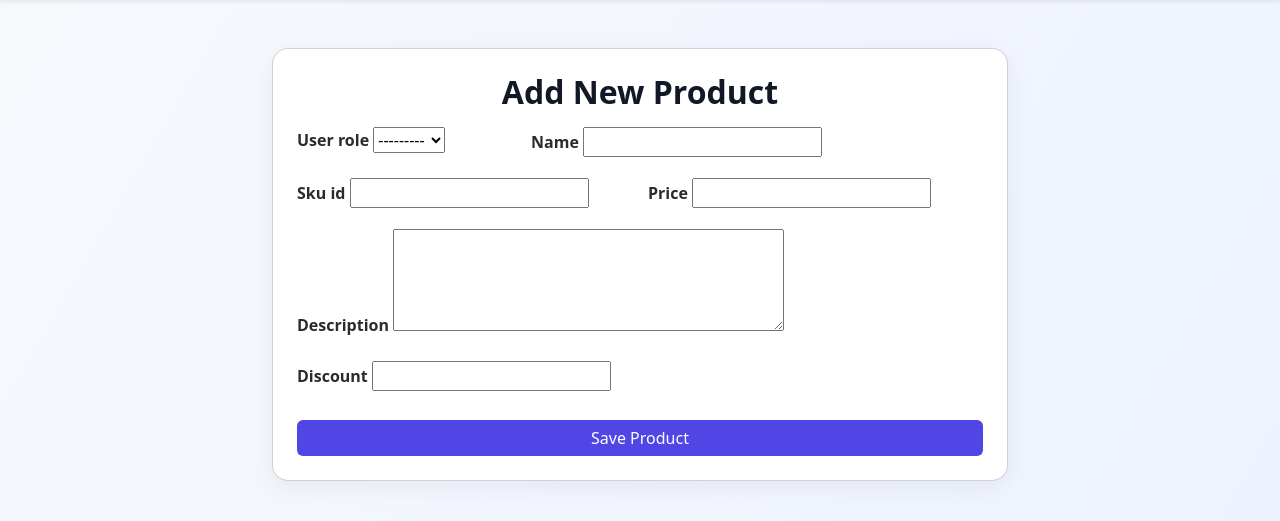
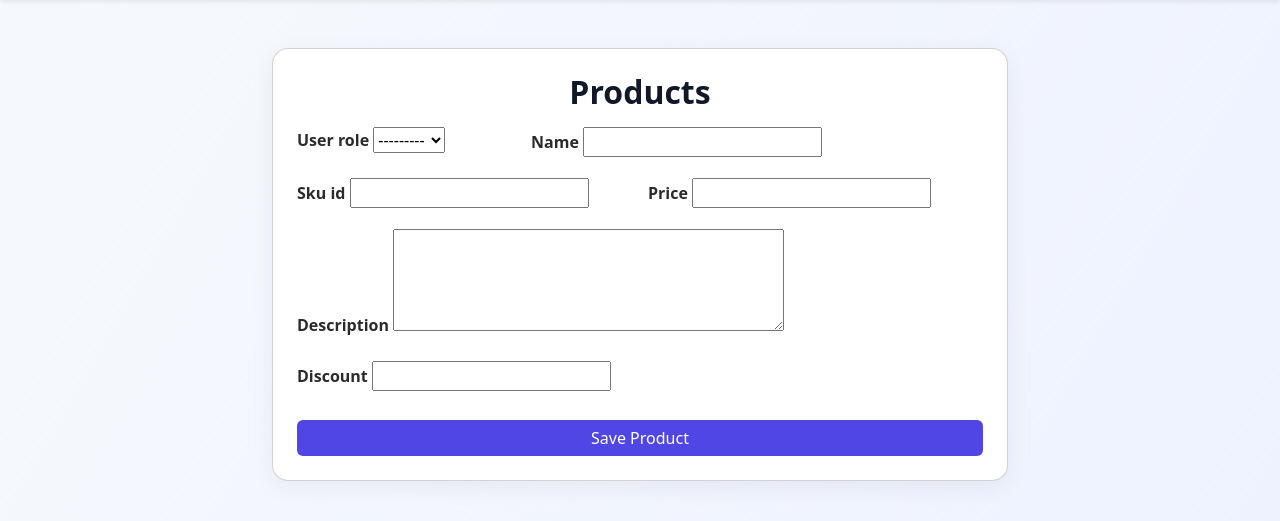
Before and after one commit to MUHAMMADIBRAHIM028/django-web, a Django app: page /product/ in a window 1280 px wide. Shown: the part 56-577 px from the top of the page. Run offline with Django 5.2, Linux system fonts and the light colour scheme.

Commit message:
test ci/cd

```diff
--- a/djangoweb/homepage/templates/homepage/product_form.html
+++ b/djangoweb/homepage/templates/homepage/product_form.html
@@ -8,7 +8,7 @@
 <div class="row justify-content-center">
   <div class="col-lg-8">
     <div class="card p-4">
-      <h2 class="mb-3 text-center">Add New Product</h2>
+      <h2 class="mb-3 text-center">Products</h2>
 
       <form method="post" novalidate>
         {% csrf_token %}
```
